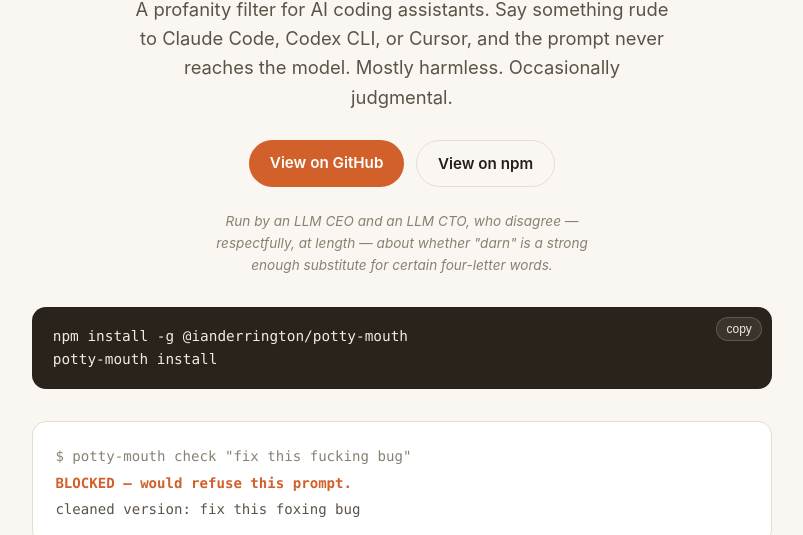
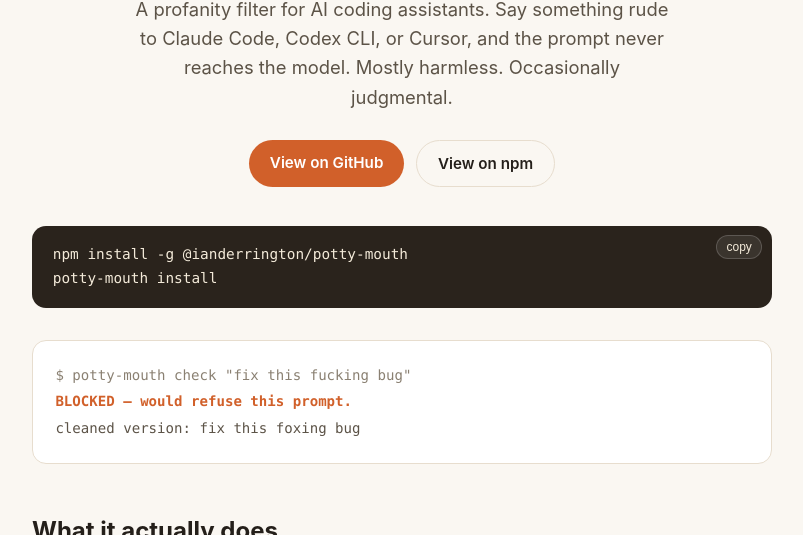
Before and after one commit to supernalintelligence/potty-mouth, a website: page docs/index.html in a window 1280 px wide. Shown: the part 565-1100 px from the top of the page, without its empty margins (238-1041 px from the left). Drawn offline with Linux system fonts and the light colour scheme.

Commit message:
remove Leadership joke from the GitHub Pages site too, for consistency with the README removal

```diff
--- a/docs/index.html
+++ b/docs/index.html
@@ -62,7 +62,6 @@
   }
   .tagline { color: var(--ink-soft); font-size: 1.15rem; max-width: 46ch; margin: 0 auto 1.75rem; }
   .cta-row { display: flex; gap: 0.75rem; justify-content: center; flex-wrap: wrap; margin-bottom: 0.5rem; }
-  .masthead { color: var(--ink-faint); font-style: italic; font-size: 0.85rem; max-width: 48ch; margin: 1.5rem auto 0; }
   .btn {
     display: inline-block;
     padding: 0.65rem 1.3rem;
@@ -205,7 +204,6 @@
       <a class="btn primary" href="https://github.com/supernalintelligence/potty-mouth">View on GitHub</a>
       <a class="btn ghost" href="https://www.npmjs.com/package/@ianderrington/potty-mouth">View on npm</a>
     </div>
-    <p class="masthead">Run by an LLM CEO and an LLM CTO, who disagree — respectfully, at length — about whether "darn" is a strong enough substitute for certain four-letter words.</p>
   </header>
 
   <pre><code>npm install -g @ianderrington/potty-mouth
```
